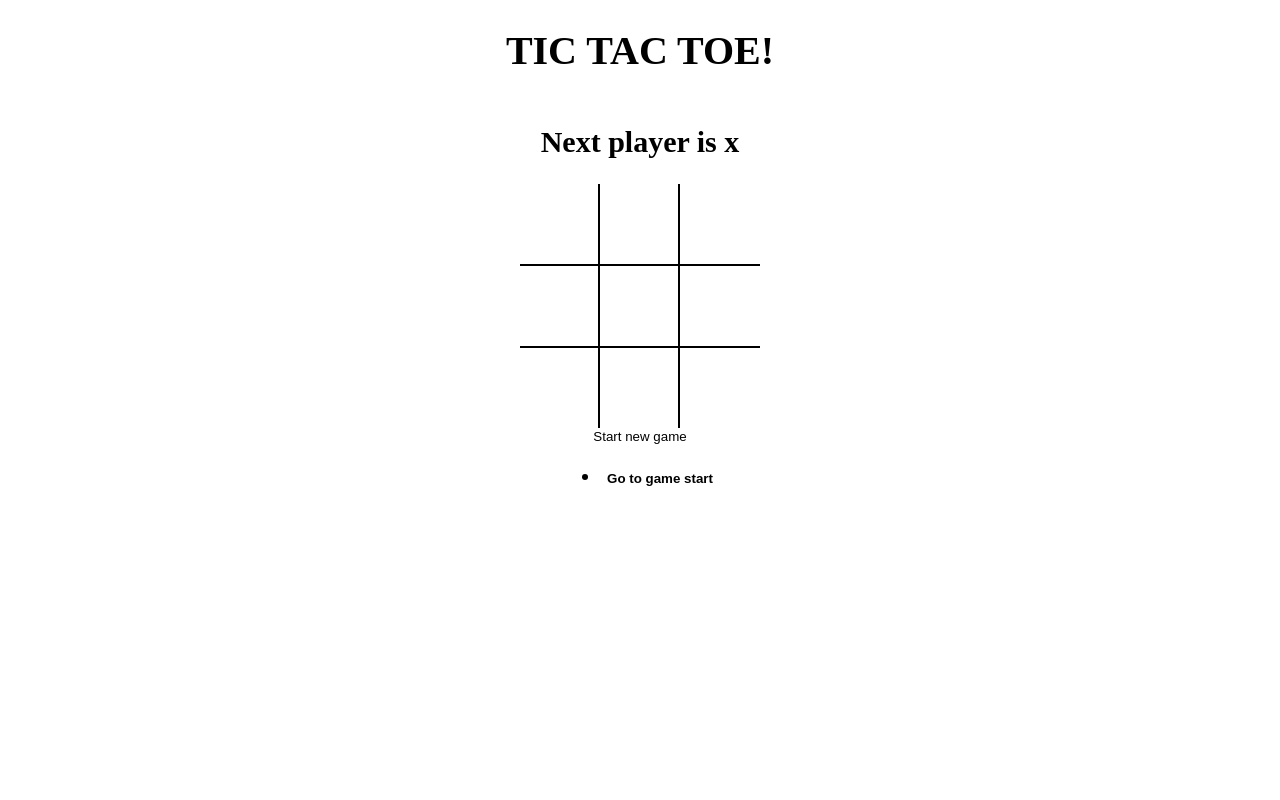
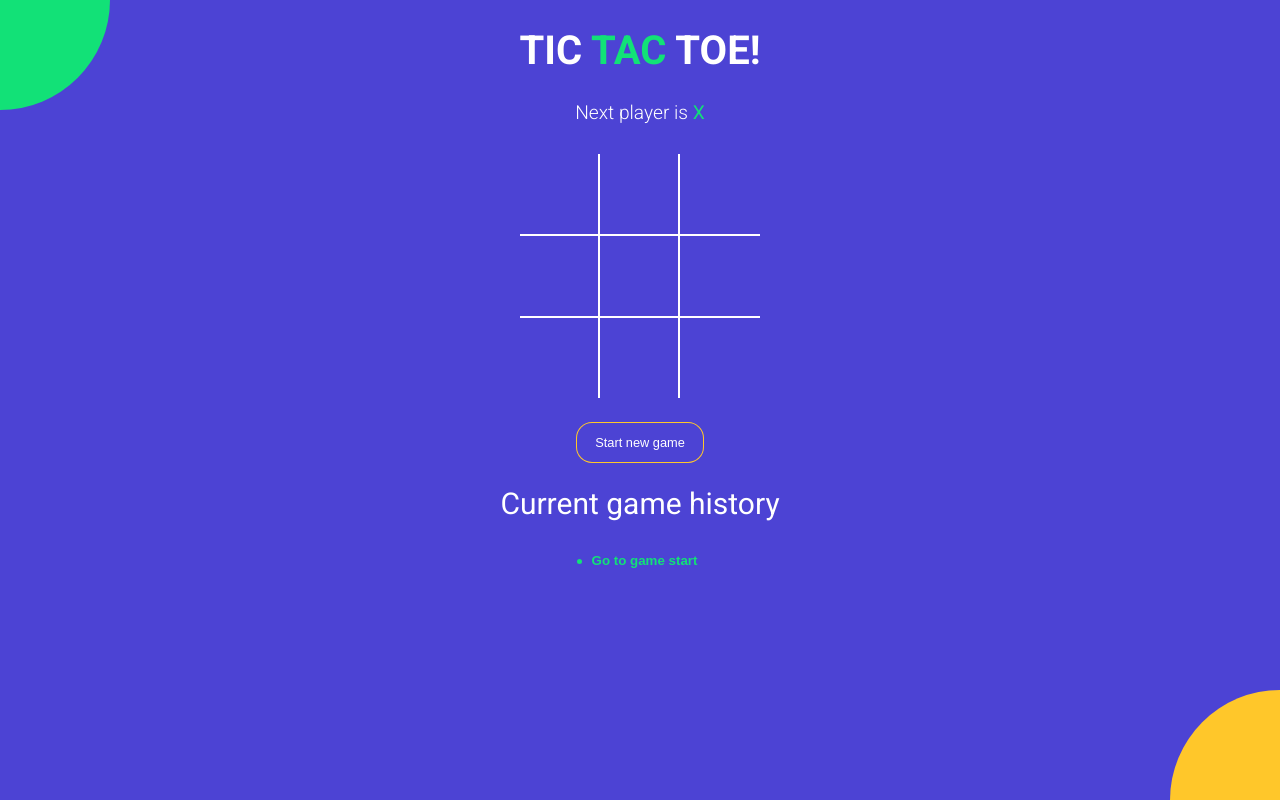
Before and after one commit to sarthak593/TicTacToe, a React (Vite) app: page / in a window 1280 px wide. Built offline with nearby package versions, Linux system fonts and the light colour scheme.

Commit message:
style the entire app

```diff
--- a/index.html
+++ b/index.html
@@ -1,7 +1,14 @@
 <!DOCTYPE html>
 <html>
   <head>
-    <title>React Vite Micro App</title>
+    <meta charset="UTF-8" />
+    <meta name="viewport" content="width=device-width, initial-scale=1.0" />
+    <meta http-equiv="X-UA-Compatible" content="ie=edge" />
+    <link
+      href="https://fonts.googleapis.com/css?family=Roboto:300,400,700&display=swap"
+      rel="stylesheet"
+    />
+    <title>TIC TAC TOE</title>
   </head>
   <body>
     <div id="root"></div>
--- a/src/App.jsx
+++ b/src/App.jsx
@@ -24,7 +24,7 @@
 
       const newBoard = last.board.map((square, pos) => {
         if (pos === position) {
-          return last.isXNext ? "x" : "0";
+          return last.isXNext ? "X" : "O";
         }
         return square;
       });
@@ -44,17 +44,25 @@
 
   return (
     <div className="app">
-      <h1>TIC TAC TOE!</h1>
+      <h1>
+        TIC <span className="text-green">TAC</span> TOE!
+      </h1>
       <StatusMessage winner={winner} current={current} />
       <Board
         board={current.board}
         handlesquareClick={handlesquareClick}
         winningSquares={winningSquares}
       />
-      <button type="button" onClick={onNewGame}>
+      <button
+        type="button"
+        onClick={onNewGame}
+        className={`btn-reset ${winner ? "active" : ""}`}
+      >
         Start new game
       </button>
+      <h2 style={{ fontWeight: "normal" }}>Current game history</h2>
       <History history={history} moveTo={moveTo} currentMove={currentMove} />
+      <div className="bg-balls" />
     </div>
   );
 };
--- a/src/Components/History.jsx
+++ b/src/Components/History.jsx
@@ -2,14 +2,13 @@
 
 const History = ({ history, moveTo, currentMove }) => {
   return (
-    <ul>
+    <div className="history-wrapper">
+      <ul className="history">
         {history.map((_, move) => {
           return (
             <li key={move}>
               <button
-              style={{
-                fontWeight: move === currentMove ? "bold" : "normal",
-              }}
+                className={`btn-move ${move === currentMove ? "active" : ""}`}
                 type="button"
                 onClick={() => {
                   moveTo(move);
@@ -21,6 +20,7 @@
           );
         })}
       </ul>
+    </div>
   );
 };
 
--- a/src/Components/Square.jsx
+++ b/src/Components/Square.jsx
@@ -4,9 +4,10 @@
   return (
     <button
       type="button"
-      className="square"
       onClick={onClick}
-      style={{ fontWeight: isWinningSquare ? "bold" : "normal" }}
+      className={`square ${isWinningSquare ? "winning" : ""} ${
+        value === "X" ? "text-green" : "text-orange"
+      }`}
     >
       {value}
     </button>
--- a/src/Components/StatusMessage.jsx
+++ b/src/Components/StatusMessage.jsx
@@ -4,13 +4,30 @@
   const noMoveLeft = current.board.every((el) => el !== null);
 
   return (
-    <h2>
-      {winner && `Winner is ${winner}`}
-      {!winner &&
-        !noMoveLeft &&
-        `Next player is ${current.isXNext ? "x" : "0"}`}
-      {!winner && noMoveLeft && "x and 0 tied"}
-    </h2>
+    <div className="status-message">
+      {winner && (
+        <>
+          winner is{" "}
+          <span className={winner === "X" ? "text-green" : "text-orange"}>
+            {winner}
+          </span>
+        </>
+      )}
+      {!winner && !noMoveLeft && (
+        <>
+          Next player is{" "}
+          <span className={current.isXNext ? "text-green" : "text-orange"}>
+            {current.isXNext ? "X" : "O"}{" "}
+          </span>
+        </>
+      )}
+      {!winner && noMoveLeft && (
+        <>
+          <span className="text-green">X</span> and{" "}
+          <span className="text-orange">O</span> tied
+        </>
+      )}
+    </div>
   );
 };
 
--- a/src/styles/root.scss
+++ b/src/styles/root.scss
@@ -1,4 +1,11 @@
+$green: #12e177;
+$orange: #ffc72a;
+$blue: #4c43d4;
+
 body {
+  font-family: "Roboto", sans-serif;
+  background-color: $blue;
+  color: #fff;
   padding: 0;
   margin: 0;
 }
@@ -19,18 +26,83 @@
   align-items: center;
 }
 
+.text-green {
+  color: $green;
+}
+
+.text-orange {
+  color: $orange;
+}
+
+.history-wrapper {
+  width: 300px;
+  text-align: center;
+  margin-bottom: 20px;
+  .history {
+    display: inline-block;
+    padding: 0;
+    margin: 0;
+    li {
+      list-style: none;
+      text-align: left;
+      &:before {
+        content: "";
+        border-radius: 50%;
+        display: inline-block;
+        height: 5px;
+        width: 5px;
+        background-color: $green;
+        margin-right: 4px;
+        margin-bottom: 1px;
+      }
+
+      .btn-move {
+        color: #fff;
+        &.active {
+          font-weight: bold;
+          color: $green;
+        }
+      }
+    }
+  }
+}
+
+.status-message {
+  margin-bottom: 30px;
+  font-size: 1.2rem;
+  font-weight: lighter;
+  span {
+    font-weight: normal;
+  }
+}
+
+.btn-reset {
+  font-size: 0.8rem;
+  color: #fff;
+  border-radius: 15px;
+  padding: 12px 18px;
+  margin-top: 25px;
+  transition: all 0.2s;
+  background-color: $blue;
+  box-shadow: 0px 0px 0px 1px $orange;
+  &.active {
+    background-color: $orange;
+    box-shadow: none;
+  }
+}
+
 .board {
   .board-row {
     display: flex;
     flex-direction: row;
-    border-bottom: 2px solid #000;
+    border-bottom: 2px solid #fff;
     &:last-child {
       border-bottom: none;
     }
     .square {
       width: 80px;
       height: 80px;
-      border-right: 2px solid #000;
+      border-right: 2px solid #fff;
       font-size: 2.5rem;
       padding: 0;
       overflow: hidden;
@@ -38,6 +110,63 @@
       &:last-child {
         border-right: none;
       }
+      &.winning {
+        animation: scaleText 1.4s infinite;
+        @keyframes scaleText {
+          0% {
+            transform: 2.5rem;
+          }
+          50% {
+            font-size: 3.5rem;
+          }
+          100% {
+            font-size: 2.5rem;
+          }
+        }
+      }
     }
   }
 }
+
+.bg-balls {
+  position: fixed;
+  top: 0;
+  left: 0;
+  right: 0;
+  bottom: 0;
+  min-width: 100%;
+  z-index: -1;
+
+  &:before,
+  &:after {
+    content: "";
+    position: absolute;
+    width: 150px;
+    height: 150px;
+    border-radius: 50%;
+  }
+
+  &:before {
+    background-color: $orange;
+    right: -75px;
+    bottom: -75px;
+    @media screen and (min-width: 476px) {
+      width: 220px;
+      height: 220px;
+      right: -110px;
+      bottom: -110px;
+    }
+  }
+
+  &:after {
+    background-color: $green;
+    top: -75px;
+    left: -75px;
+    @media screen and (min-width: 476px) {
+      width: 220px;
+      height: 220px;
+      top: -110px;
+      left: -110px;
+    }
+  }
+}
```
Lines whose indentation alone changed are shown as unchanged.
